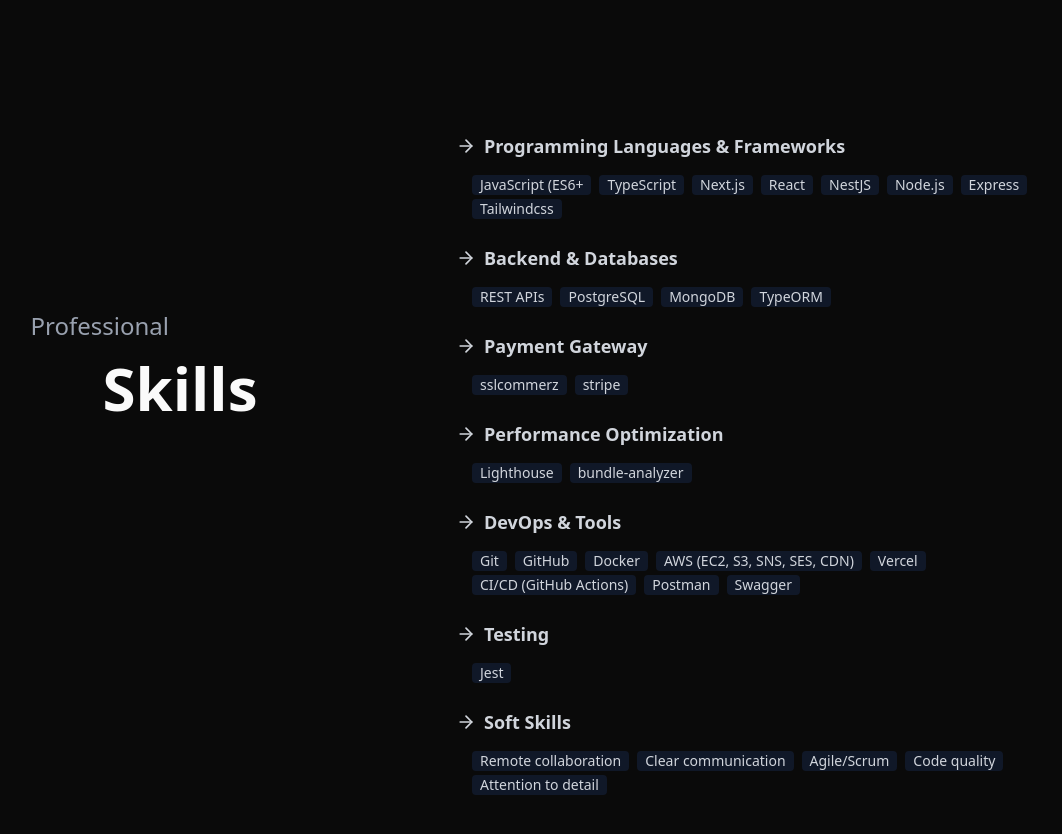
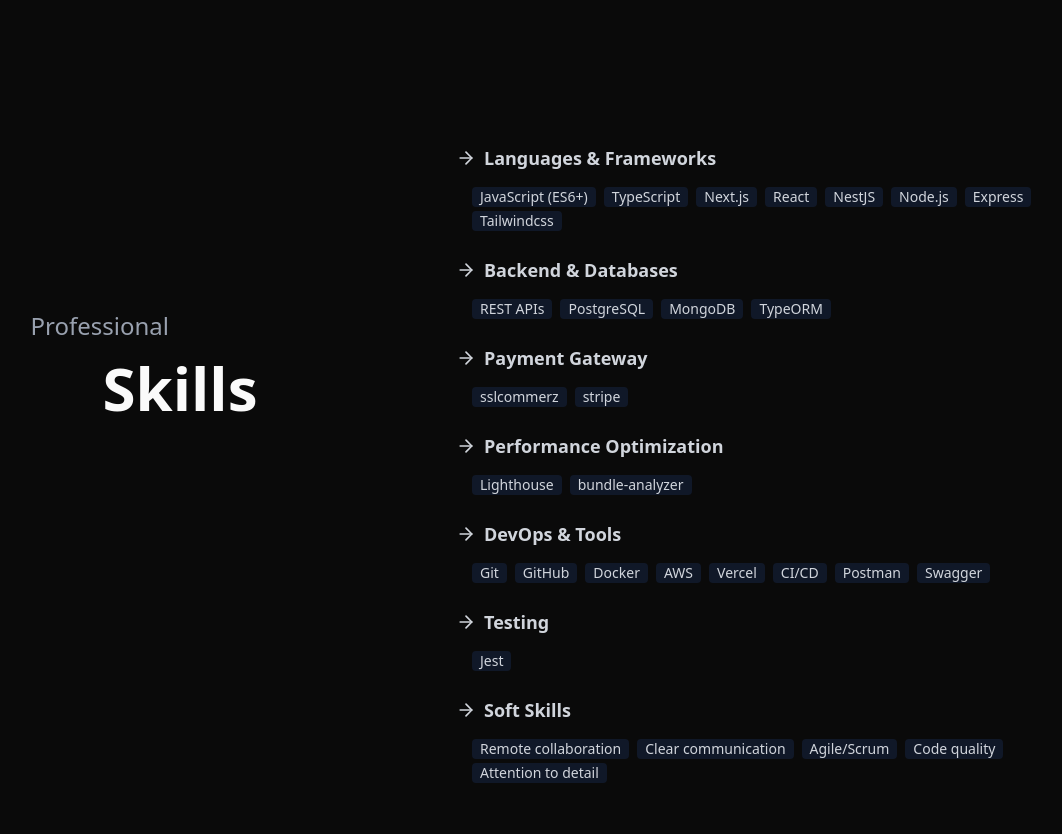
Before and after one commit to sajib-hosen/sajib, a Next.js app: page / in a window 1280 px wide. Shown: the part 1880-2714 px from the top of the page, without its empty margins (184-1246 px from the left). Built offline with nearby package versions, Linux system fonts and the light colour scheme.

Commit message:
update some test

```diff
--- a/data/data.tsx
+++ b/data/data.tsx
@@ -41,9 +41,9 @@
 
 export const skills_data = [
   {
-    title: "Programming Languages & Frameworks",
+    title: "Languages & Frameworks",
     skills: [
-      "JavaScript (ES6+",
+      "JavaScript (ES6+)",
       "TypeScript",
       "Next.js",
       "React",
@@ -71,9 +71,9 @@
       "Git",
       "GitHub",
       "Docker",
-      "AWS (EC2, S3, SNS, SES, CDN)",
+      "AWS",
       "Vercel",
-      "CI/CD (GitHub Actions)",
+      "CI/CD",
       "Postman",
       "Swagger",
     ],
```
